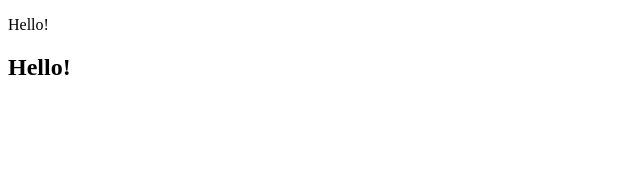
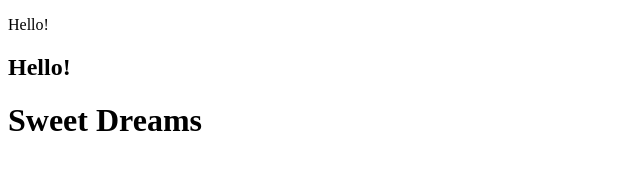
Before and after one commit to PalyanytsyaNazar/project, a plain HTML site: page index.html in a window 1280 px wide. Shown: the whole page, without its empty margins (0-640 px from the left). Drawn offline with Linux system fonts and the light colour scheme.

Commit message:
index.html modified

```diff
--- a/index.html
+++ b/index.html
@@ -9,6 +9,7 @@
 <body>
     <p>Hello!</p>
     <h2>Hello!</h2>
+    <h1>Sweet Dreams</h1>
     <script src="js/script.js"></script>
 </body>
 </html>
```
